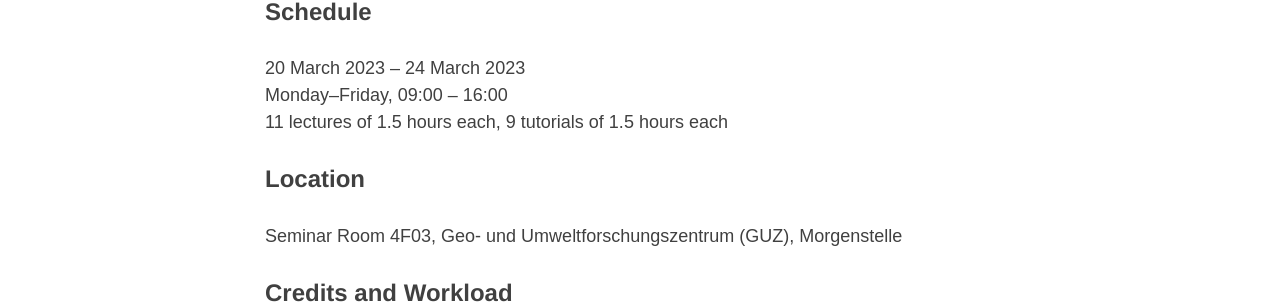
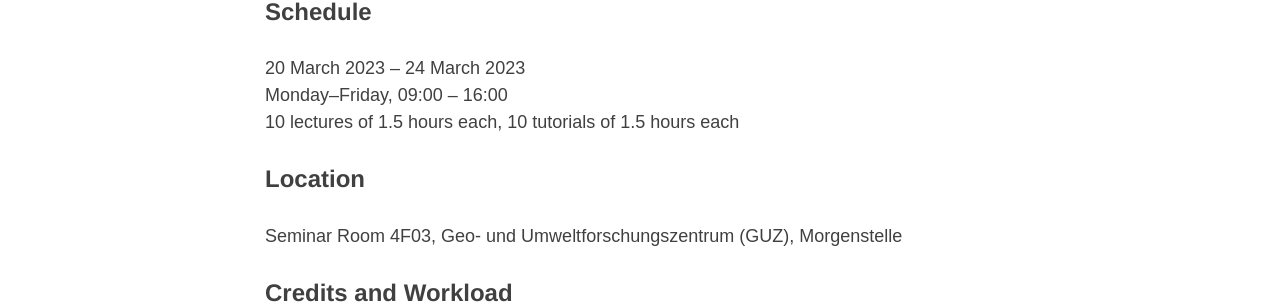
Before and after one commit to mlcs/mlcs.github.io, a Jekyll site: the page built from teaching/winter2022-23-ml2.md, in a window 1280 px wide and 900 px high. Shown: the part 436-741 px from the top of the window. Built offline with Jekyll 4.4.1, drawn with Linux system fonts in a browser that asks for light colours; nearby versions of some CDN libraries.

Commit message:
update timetable for ML2; fix typo

```diff
--- a/teaching/winter2022-23-ml2.md
+++ b/teaching/winter2022-23-ml2.md
@@ -12,7 +12,7 @@ title: Winter 2022-23
 
 20 March 2023 -- 24 March 2023
 Monday--Friday, 09:00 -- 16:00
-11 lectures of 1.5 hours each, 9 tutorials of 1.5 hours each
+10 lectures of 1.5 hours each, 10 tutorials of 1.5 hours each
 
 ### Location
 
```
Also changed, not shown: img/wise2223_ml2_lectureplan.png.
